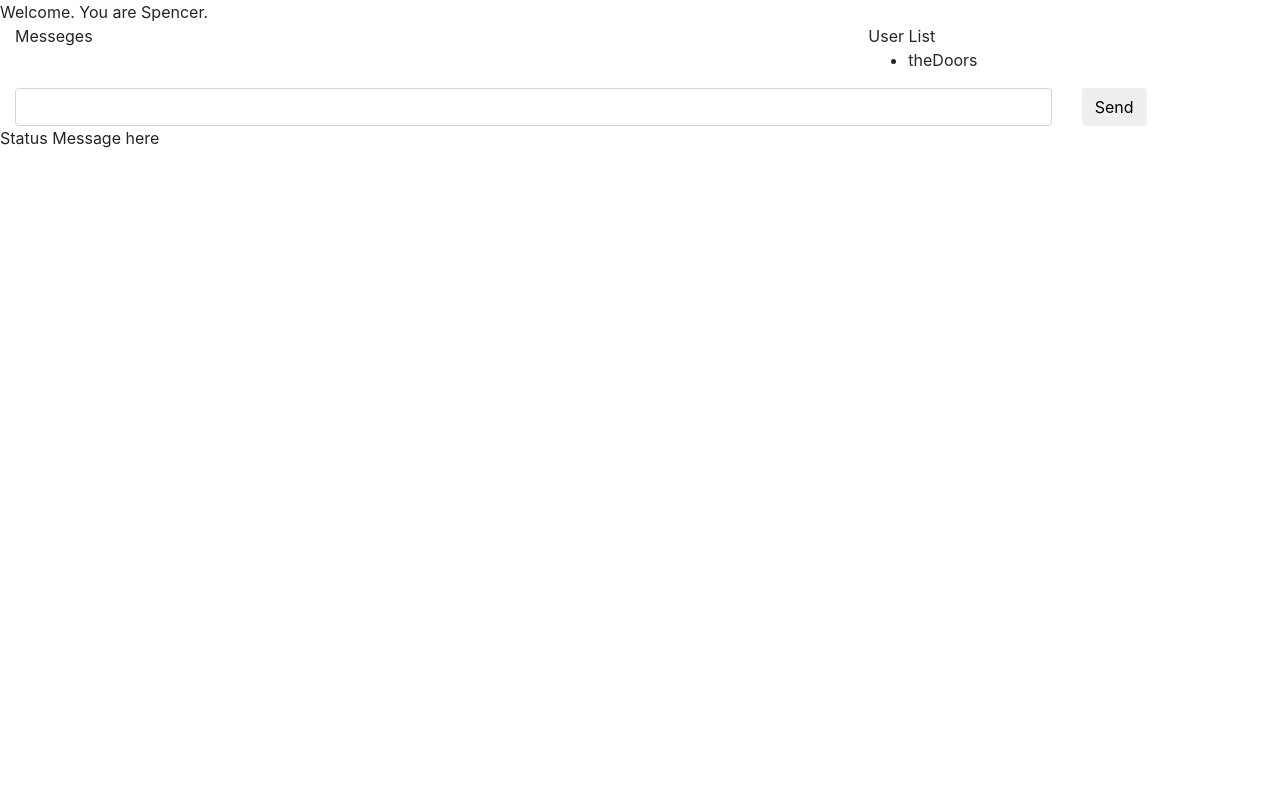
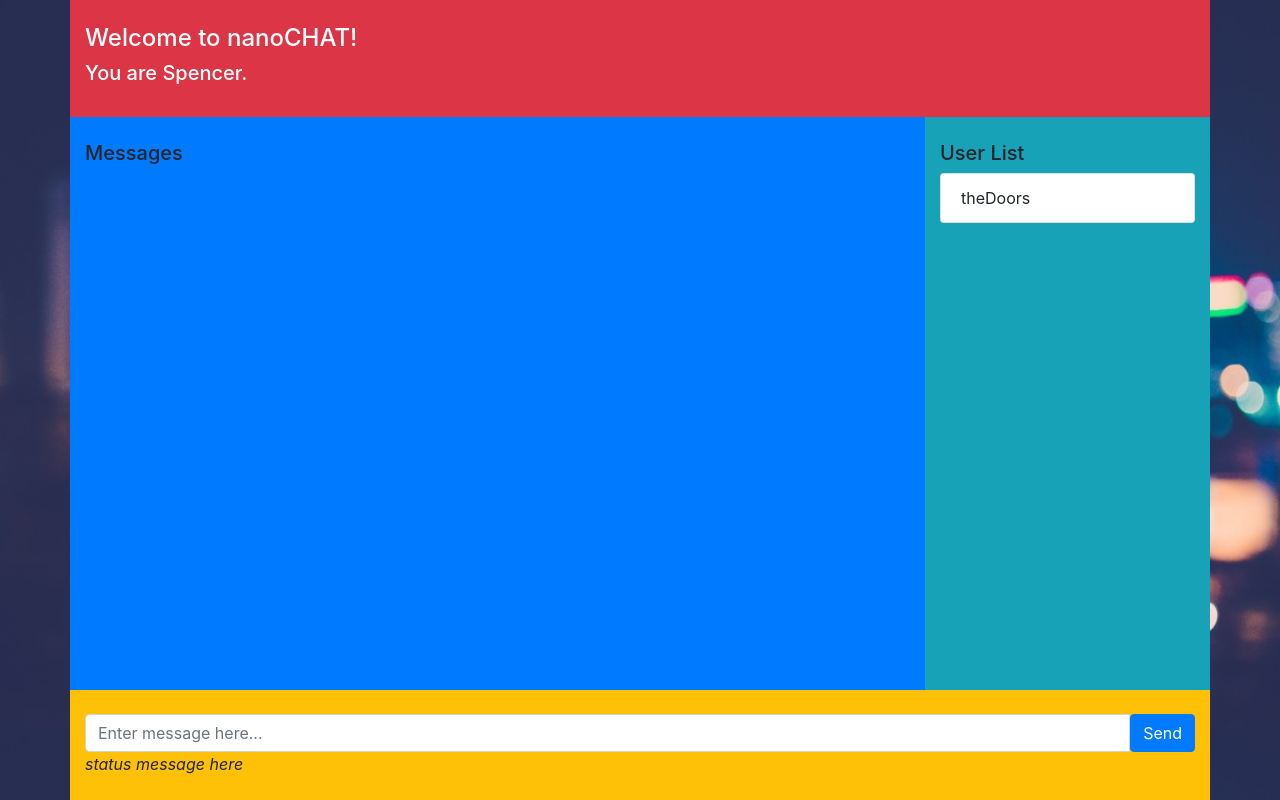
Before and after one commit to spencer-m/SENG513-A3-W2018, a website: page public/index.html in a window 1280 px wide. Drawn offline with nearby package versions, Linux system fonts and the light colour scheme; no server answers.

Commit message:
basic interface

```diff
--- a/public/index.html
+++ b/public/index.html
@@ -7,62 +7,67 @@
         <link rel="icon" href="img/favicon.ico">
         <title>nanoCHAT</title>
     </head>
-    <body>
-
-        <div class="container-fluid">
+    <body style="background-image:url(img/bg.jpg); background-position:center; background-size:100%">
+        <div class="container bg-danger">
             <!-- Nickname Header -->
-            <div class="row">
-                Welcome. You are Spencer.
+            <div class="row" style="color: #ffffff">
+                <div class="col-6">
+                    <br>
+                    <h4>Welcome to nanoCHAT!</h4>
+                    <h5>You are Spencer.</h5>
+                    <br>
+                </div>
             </div>
             <!-- Messaging Interface: Message Box and User List Box -->
             <div class="row">
+                <!-- Message Box Header-->
+                <div class="col-9 bg-primary">
+                    <br>
+                    <h5>Messages</h5>
+                </div>
+                <!-- User List Box Header-->
+                <div class="col-3 bg-info">
+                    <br>
+                    <h5>User List</h5>
+                </div>
+            </div>
+            <div class="row" style="min-height:60vh; max-height:60vh;">
                 <!-- Message Box -->
-                <div class="col-8">
-                    Messeges
-                    <ul id="messages"></ul>
+                <div class="col-9 bg-primary d-flex flex-column-reverse">
+                    <div class="list-group" id="messages" style="overflow-y:auto;"></div>
                 </div>
                 <!-- User List Box -->
-                <div class="col-4">
-                    User List
-                    <ul>
-                        <li>theDoors</li>
+                <div class="col-3 bg-info" style="overflow-y:auto;">
+                    <ul class="list-group">
+                        <li class="list-group-item">theDoors</li>
                     </ul>
                 </div>
             </div>
-            <!-- Messaging Interface: Entry Box and Send Button -->
-            <div class="row">
-                <!-- Entry Box -->
-                <div class="col-10">
-                    <input class="form-control" id="m" autocomplete="off" />
-                </div>
-                <!-- Send Button -->
-                <div class="col-2">
-                    <button type="button" class="btn">Send</button>
-                </div>
-            </div>
-            <!-- Status Message -->
-            <div class="row">
-                Status Message here
+            <!-- Filler -->
+            <div class="row" style="min-height:5vh; max-height:5vh;">
+                <div class="col-9 bg-primary" style="overflow-y:auto;"></div>
+                <div class="col-3 bg-info" style="overflow-y:auto;"></div>
             </div>
         </div>
 
-
-
-
-        <div class="container">
-
+        <div class="container fixed-bottom bg-warning">
+            <!-- Messaging Interface: Entry Box and Send Button -->
+            <div class="row">
+                <div class="col">
+                    <br>
+                    <div class="input-group">
+                        <input class="form-control" id="m" autocomplete="off" placeholder="Enter message here..." />
+                        <br>
+                        <span class="input-group-btn">
+                            <button class="btn btn-primary" type="button" id="send">Send</button>
+                        </span>
+                    </div>
+                    <!-- Status Message -->
+                    <i>status message here</i>
+                    <br><br>
+                </div>
+            </div>
         </div>
-
-
-
-        <!-- Entry Box -->
-
-        <!-- Send Button Box -->
-        <div class="container">
-
-        </div>
-
-        <!-- Status Messages Box -->
 
         <!-- Scripts -->
         <script src="js/jquery-3.3.1.min.js"></script>
--- a/public/js/main.js
+++ b/public/js/main.js
@@ -11,12 +11,21 @@ $(document).ready(function() {
     });
 
     socket.on('chat', function(msg) {
-        $('#messages').append($('<li>').text(msg));
+        $('#messages').append($('<div class="list-group-item">').text(msg));
+        $('#messages').scrollTop($('#messages')[0].scrollHeight);
     });
 
-    $('form').submit(function() {
+    $('#m').keyup(function(event) {
+        if (event.keyCode === 13) {
+            $('#send').click();
+        }
+    });
+
+    $('#send').click(function() {
         socket.emit('chat', $('#m').val());
         $('#m').val('');
         return false;
     });
+
+
 });
```
Also changed, not shown: public/img/bg.jpg (added).
